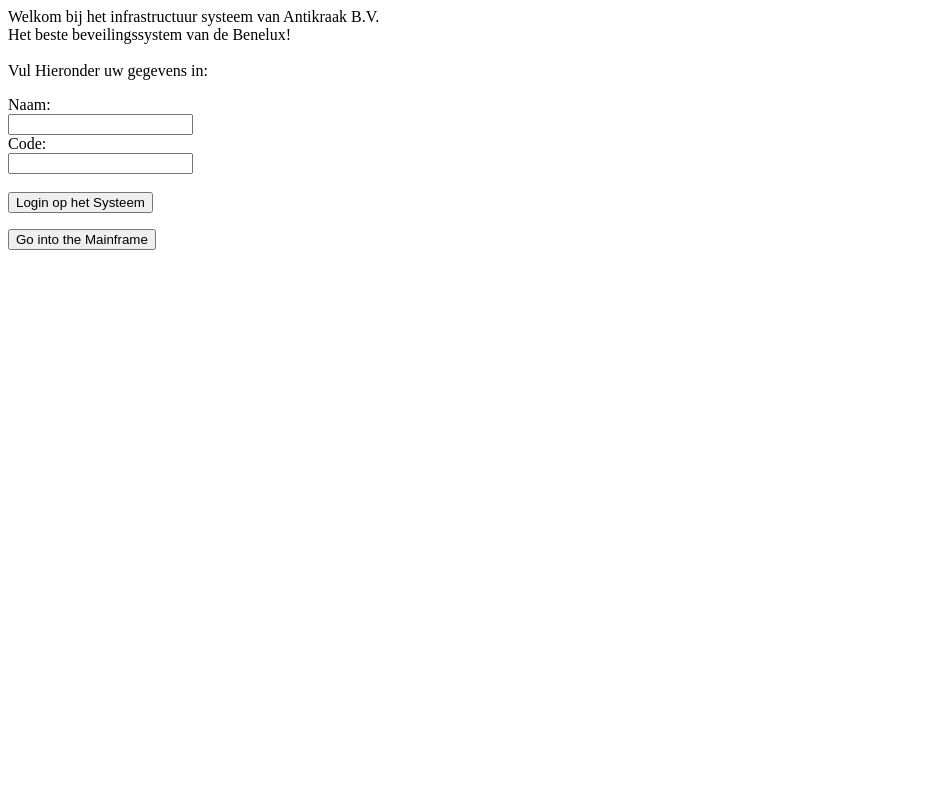
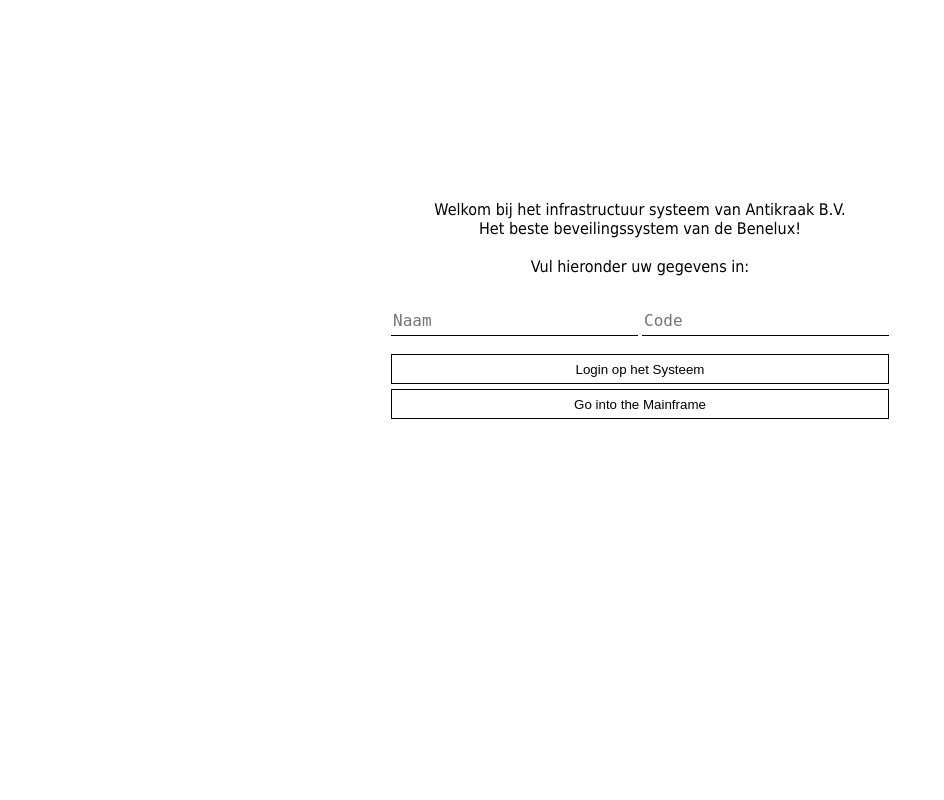
Before and after one commit to Jeroenyouknow/HackSpel, a PHP site: page / in a window 1280 px wide. Shown: the whole page, without its empty margins (0-944 px from the left). Run offline with PHP 8.4, Linux system fonts and the light colour scheme.

Commit message:
style changes

```diff
--- a/CSS/main.css
+++ b/CSS/main.css
@@ -0,0 +1,76 @@
+*{
+    margin: 0;
+}
+
+#Wrapper{
+    width: 500px;
+    margin: 200px auto;
+}
+
+#Message{
+    color: black;
+    font: 16px Tahoma;
+    text-align: center;
+    margin-bottom: 30px;
+}
+
+#Form{
+    color: black;
+    text-align: center;
+    padding: 0;
+}
+
+.TextField{
+    width: 247px;
+    height: 30px;
+    border: none;
+    border-bottom: 1px solid black;
+    outline: none;
+    font-size: 16px;
+    background-color: white;
+}
+
+.Button{
+    color: black;
+    width: 498px;
+    height: 30px;
+    border: 1px solid black;
+    background-color: white;
+    margin-bottom: 5px;
+    transition: background-color .5s, color .5s, border-radius .5s;
+}
+
+.Button:hover{
+    background-color: black;
+    color: white;
+    border-radius: 15px;
+}
+
+.Button:active{
+    background-color: black;
+    position: relative;
+    top: 1px;
+}
+
+button, input[type="submit"]{
+    outline: none;
+}
+
+
+/* Input placeholder */
+::-webkit-input-placeholder { /* WebKit, Blink, Edge */
+    font-family: monospace;
+    font-size: 16px;
+}
+:-moz-placeholder { /* Mozilla Firefox 4 to 18 */
+    font-family: monospace;
+    font-size: 16px;
+}
+::-moz-placeholder { /* Mozilla Firefox 19+ */
+    font-family: monospace;
+    font-size: 16px;
+}
+:-ms-input-placeholder { /* Internet Explorer 10-11 */
+    font-family: monospace;
+    font-size: 16px;
+}
--- a/JS/main.js
+++ b/JS/main.js
@@ -1,6 +1,46 @@
+function toMainframe(){
+    setTimeout(startHack, 3000);
+    changeColors();
+}
+
 
 function startHack() {
-    alert('Je wordt in het mainframe geplaats');
-    alert('Je bent in het mainframe geplaats, ik stuur je door naar de pagina! Succes');
     window.location.href = "mainframe/index.php";
 }
+
+function changeColors() {
+    x = 1;
+    for(var i = 0; i < 10; i++){
+        var interval = Math.floor(Math.random() * 350 + 500);
+        setInterval(change, interval);
+    }
+}
+
+function change() {
+    if (x === 1) {
+        color = "black";
+        document.getElementById("Message").style.color = "lime";
+        document.getElementById("Form").style.color = "lime";
+
+        buttons = document.getElementsByClassName("Button");
+        fields = document.getElementsByClassName("TextField");
+        for (var i = 0; i < 2; i++) {
+            buttons[i].style.backgroundColor= color;
+            fields[i].style.backgroundColor= color;
+        }
+        x = 2;
+    } else {
+        color = "green";
+        document.getElementById("Message").style.color = "black";
+        document.getElementById("Form").style.color = "black";
+
+        buttons = document.getElementsByClassName("Button");
+        fields = document.getElementsByClassName("TextField");
+        for (var k = 0; k < 2; k++) {
+            buttons[k].style.backgroundColor= color;
+            fields[k].style.backgroundColor= color;
+        }
+        x = 1;
+    }
+    document.body.style.background = color;
+}
--- a/index.php
+++ b/index.php
@@ -5,39 +5,34 @@
     <head>
         <meta charset="UTF-8">
         <link rel="shortcut icon" href="Afbeeldingen/logo.jpg" type="image/x-icon">
+        <link rel="stylesheet" href="CSS/main.css" type="text/css">
         <title>Antikraak B.V Voor uw beveiliging</title>
     </head>
 
 <body>
 
-    <div id = "Message">
-        <p id="Bericht">
+<div id="Wrapper">
+    <div id="Message">
+        <p>
             Welkom bij het infrastructuur systeem van Antikraak B.V.<br>
             Het beste beveilingssystem van de Benelux!<br><br>
 
-            Vul Hieronder uw gegevens in:
+            Vul hieronder uw gegevens in:
         </p>
     </div>
 
-    <div id = "form" >
-       <form action="check.php" method = "post">
-           Naam:<br>
-           <input type="text" name="naam" value="">
-           <br>
-           Code:<br>
-           <input type="text" name="code" value="">
+    <div id="Form" >
+        <form action="check.php" method="post">
+           <input class="TextField" type="text" name="naam" value="" placeholder="Naam">
+           <input class="TextField" type="text" name="code" value="" placeholder="Code">
            <br><br>
-           <input type="submit" value="Login op het Systeem">
-       </form>
+           <input type="submit" value="Login op het Systeem" class="Button">
+        </form>
 
-   </div>
-
-    <div id = "Hack">
-
-    <button onclick="setTimeout(startHack, 3000);">Go into the Mainframe</button>
-    <script src="JS/main.js"></script>
+        <button class="Button" onclick="toMainframe();">Go into the Mainframe</button>
+        <script src="JS/main.js"></script>
         <script>console.log(code)</script>
-
+    </div>
 </div>
 
 </body>
--- a/mainframe/functions/puzzles.php
+++ b/mainframe/functions/puzzles.php
@@ -24,7 +24,7 @@ function puzzle($number){
         break;
         case 1:
             for($i = 1; $i < 5; $i++){
-                ${"ran" . $i} = rand(10,50);
+                ${"ran" . $i} = rand(10,80);
             }
 
             $num21 = $ran1 + $ran2;
--- a/mainframe/style.css
+++ b/mainframe/style.css
@@ -1,8 +1,10 @@
 *{
     color: lime;
     background-color: black;
+    background-image: url("images/matrix.gif");
     border-color: lime;
     font-family: "Courier New", Courier, monospace;
+    outline: none;
 }
 
 #answerField{
```
Also changed, not shown: mainframe/images/matrix.gif (added).
